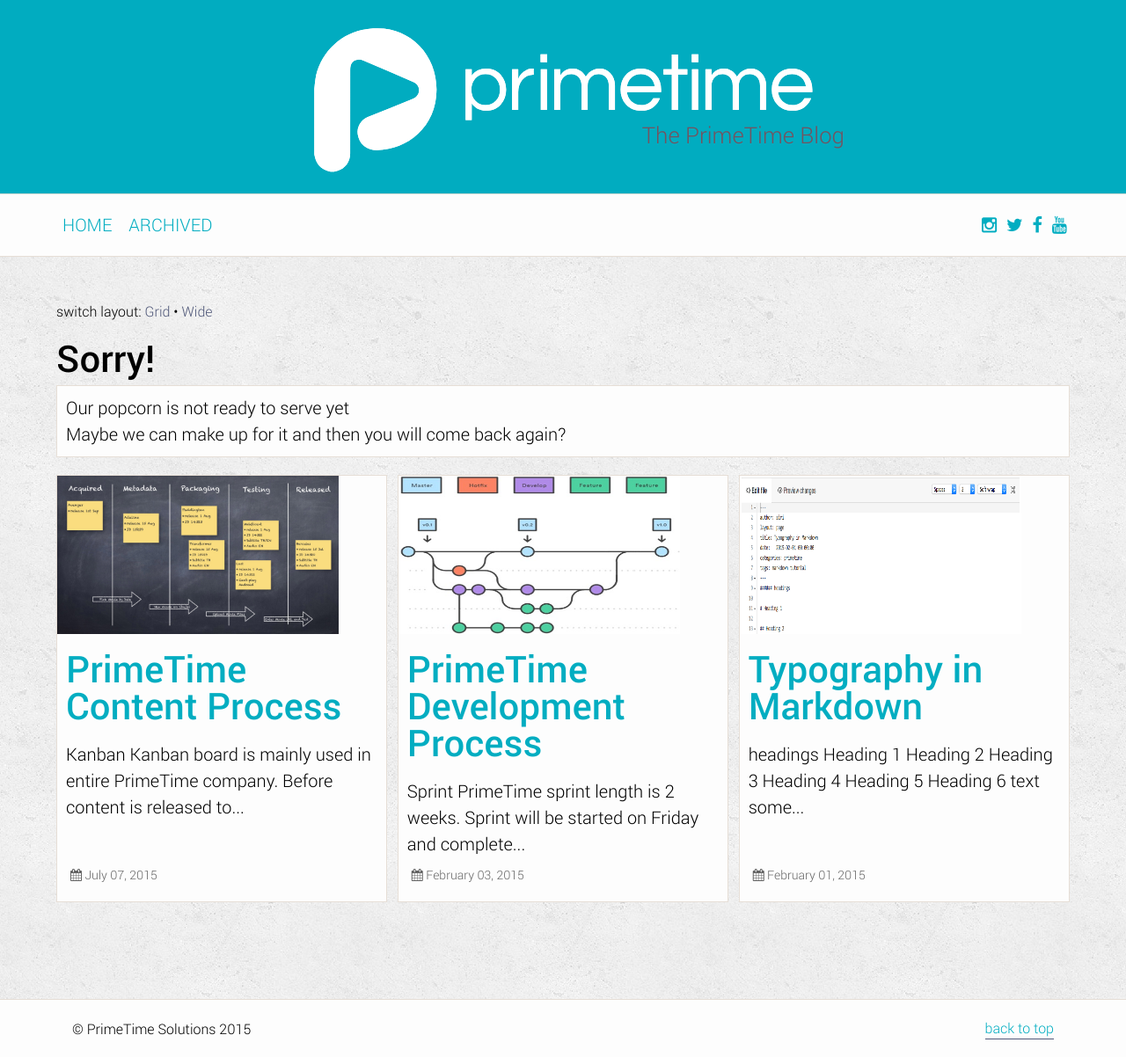
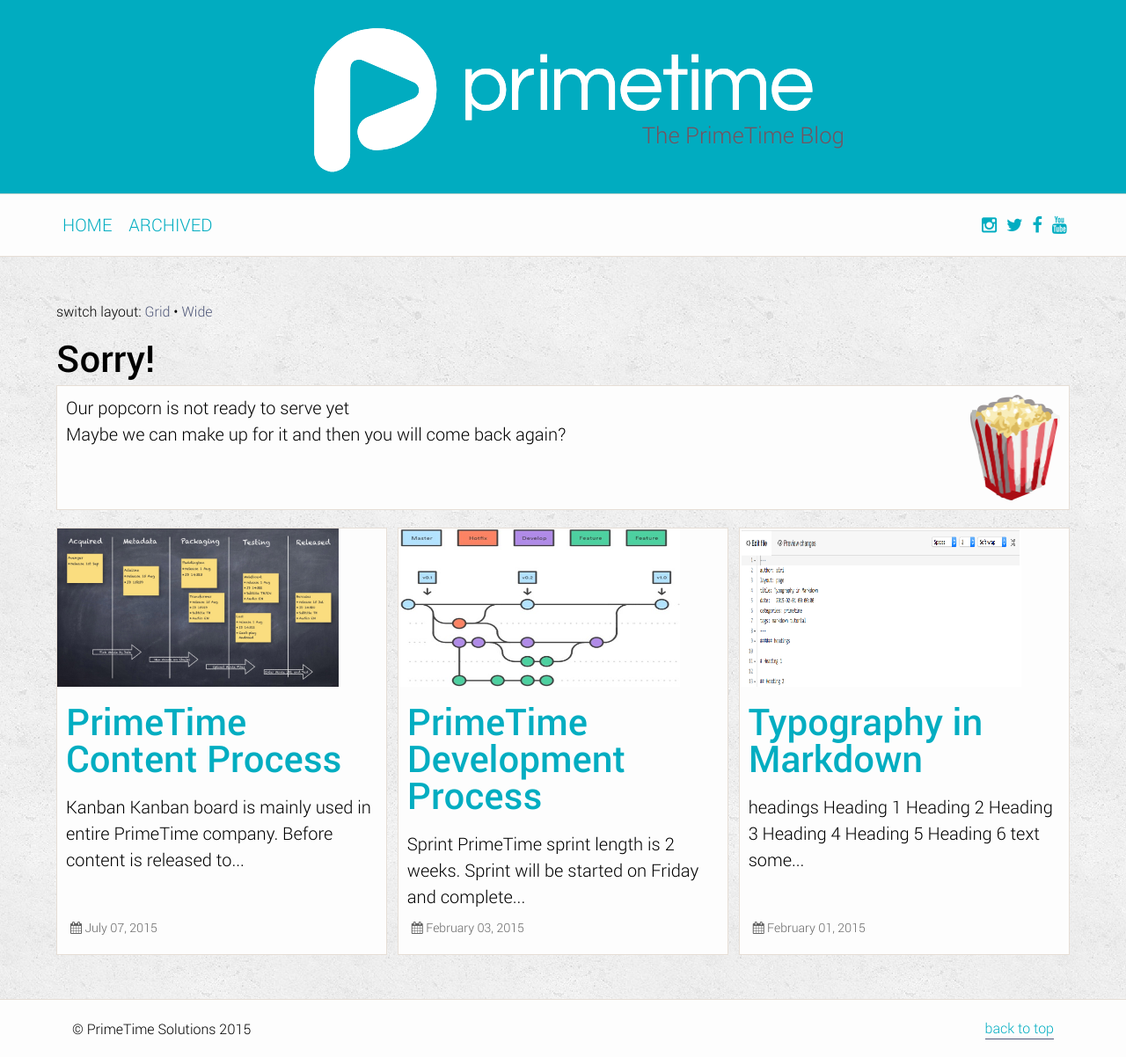
Before and after one commit to PrimeTimeTV/PrimeTimeTV.github.io, a Jekyll site: the page built from 404.html, in a window 1280 px wide. Shown: the whole page at 88% size. Built offline with Jekyll 4.4.1, drawn with Linux system fonts in a browser that asks for light colours.

Commit message:
Update 404 page

```diff
--- a/404.html
+++ b/404.html
@@ -3,6 +3,7 @@
 title: Sorry!
 ---
 <div class="error">
+    <img src="/img/popcorn.png" alt="popcorn" style="float:right; height:120px">
     <p>Our popcorn is not ready to serve yet</p>
     <p>Maybe we can make up for it and then you will come back again?</p>
 </div>
```
Also changed, not shown: img/popcorn.png (added).
